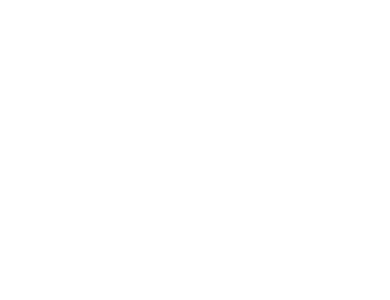
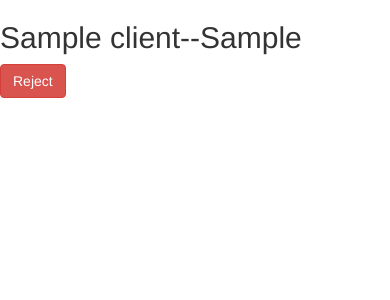
Before and after one commit to bibhasmondal/slot_allocation, a Django app: page /slot/1/ in a window 390 px wide. Before the commit the part shown is empty. Shown: the top 300 px of the page. Run offline with Django 3.2, Linux system fonts and the light colour scheme; tables that the repository leaves empty hold one stand-in row (values such as "Sample post"); some libraries are stand-ins or nearby versions.

Commit message:
minor fix rejectRequest

```diff
--- a/slot/templates/slot/request.html
+++ b/slot/templates/slot/request.html
@@ -1,11 +1,17 @@
 {% extends 'slot/base.html' %}
 {% block title %}Notifications{% endblock %}
 {% block content %}
-    {% for request in requests %}
-    <div class="container-fluid">
-        <h2>{{request.client.name}}--{{request.client.venue}}</h2>
-        <a class="btn btn-success" href="{% url 'slot:accept' request.id %}">Accept</a>
-        <a class="btn btn-danger" href="{% url 'slot:reject' request.id %}">Reject</a>
+    <div class="col-sm-6"></div>
+        {% for request in accept %}
+            <h2>{{request.client.name}}--{{request.client.venue}}</h2>
+            <a class="btn btn-danger" href="{% url 'slot:reject' request.id %}">Reject</a>
+        {% endfor %}
     </div>
-    {% endfor %}
+    <div class="col-sm-6"></div>
+        {% for request in wait %}
+            <h2>{{request.client.name}}--{{request.client.venue}}</h2>
+            <a class="btn btn-success" href="{% url 'slot:accept' request.id %}">Accept</a>
+            <a class="btn btn-danger" href="{% url 'slot:reject' request.id %}">Reject</a>
+        {% endfor %}
+    </div>
 {% endblock %}
--- a/slot/views.py
+++ b/slot/views.py
@@ -6,6 +6,9 @@
 from .forms import ClientForm
 from django.db.models import Q
 # Create your views here.
+
+def scoreUpdate():
+    pass
 
 def sendRequest(request):
     if request.POST:
@@ -35,12 +38,16 @@
         slot=Slot.objects.filter(request=req)
         if slot:
             slot.update(status='01')    #01 for REJECT
+            # implement score update feature here
         requested_freelancer=Request.objects.filter(client=req.client).values_list('freelancer')
         unavailabe_freelancer=Slot.objects.filter(request__client__datetime=req.client.datetime,status='00').values_list('request__freelancer',flat=True)   #00 for approved
         availabe_freelancer=Freelancer.objects.exclude(Q(pk__in=unavailabe_freelancer)|Q(pk__in=requested_freelancer))
         if availabe_freelancer:
             reallocate_freelancer = random.choice(availabe_freelancer)
-            Request.objects.create(freelancer=reallocate_freelancer, client=req.ClientForm)
+            Request.objects.create(freelancer=reallocate_freelancer, client=req.client)
+        else:
+            #TODO
+            pass
     return render(request,'slot/reject.html')
 
 def cancelRequest(request):
@@ -52,5 +59,6 @@
     return render(request,'slot/index.html',{'freelancers':freelancers})
 
 def getRequest(request,freelancer):
-    requests=Request.objects.filter(freelancer_id=freelancer,status='00',client__status='00')   #00 for waiting request and 00 for confirmed client
-    return render(request,'slot/request.html',{'requests':requests})
+    accept_request=Request.objects.filter(freelancer_id=freelancer,status='01',client__status='00')   #00 for waiting request and 00 for confirmed client
+    waiting_requests=Request.objects.filter(freelancer_id=freelancer,status='00',client__status='00')   #00 for waiting request and 00 for confirmed client
+    return render(request,'slot/request.html',{'accept':accept_request,'wait':waiting_requests})
```
